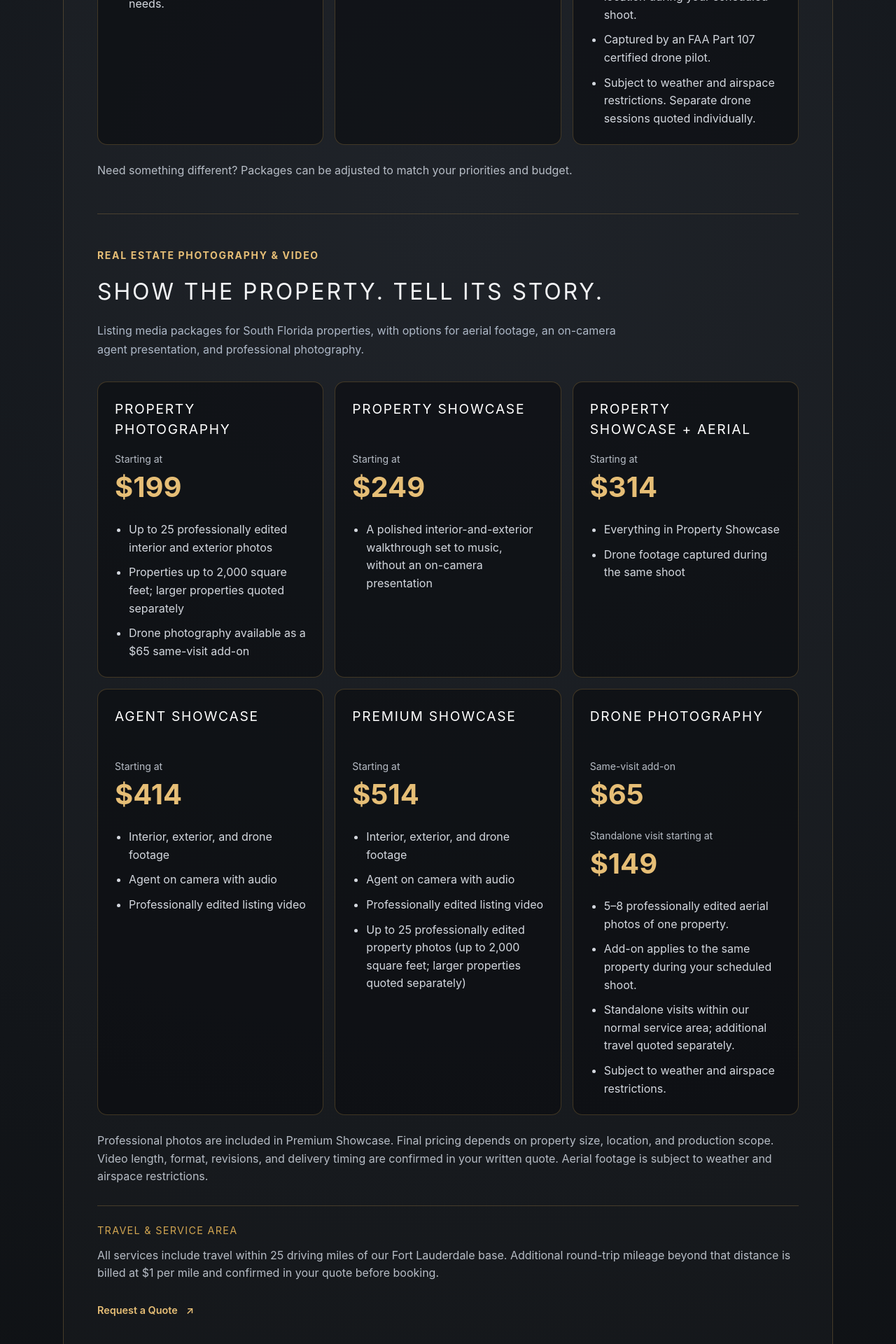
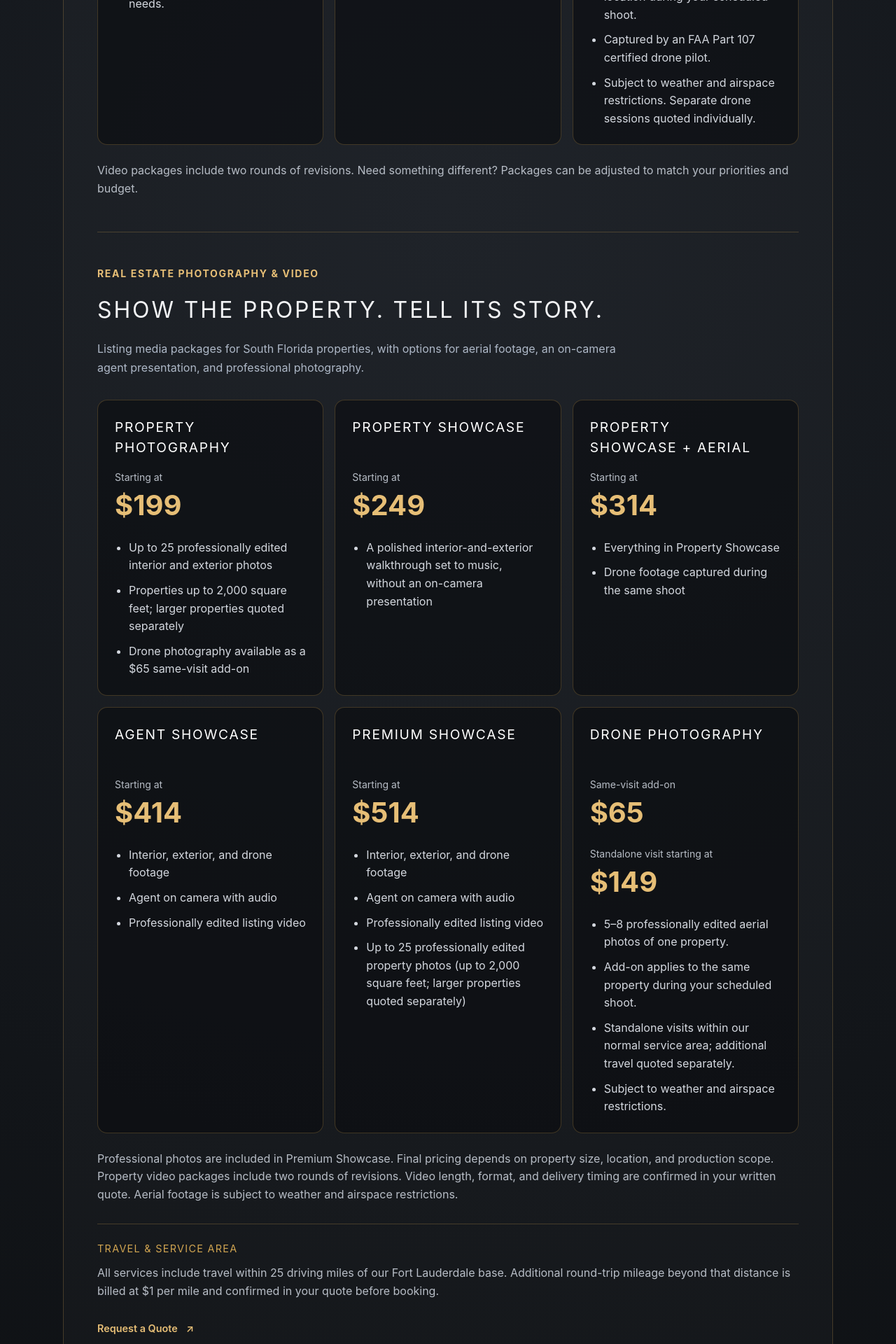
Before and after one commit to TNT928/updatedportfolio, a React (Create React App) app: page /services in a window 1280 px wide. Shown: the part 2372-4292 px from the top of the page at 70% size. Built offline with nearby package versions, Linux system fonts and the light colour scheme; a web font is replaced by a local one.

Commit message:
Clarify two included video revision rounds

```diff
--- a/src/Pages/services.tsx
+++ b/src/Pages/services.tsx
@@ -151,7 +151,7 @@ const Services = () => {
           </div>
 
           <p className={styles.pricingNote}>
-            Need something different? Packages can be adjusted to match your priorities and budget.
+            Video packages include two rounds of revisions. Need something different? Packages can be adjusted to match your priorities and budget.
           </p>
           <div className={styles.pricingDivider} />
           <div className={styles.pricingIntro}>
@@ -192,8 +192,9 @@ const Services = () => {
           </div>
           <p className={styles.pricingNote}>
             Professional photos are included in Premium Showcase. Final pricing depends on property size, location,
-            and production scope. Video length, format, revisions, and delivery timing are
-            confirmed in your written quote. Aerial footage is subject to weather and airspace restrictions.
+            and production scope. Property video packages include two rounds of revisions.
+            Video length, format, and delivery timing are confirmed in your written quote.
+            Aerial footage is subject to weather and airspace restrictions.
           </p>
           <div className={styles.travelPolicy}>
             <h3>Travel &amp; Service Area</h3>
```
